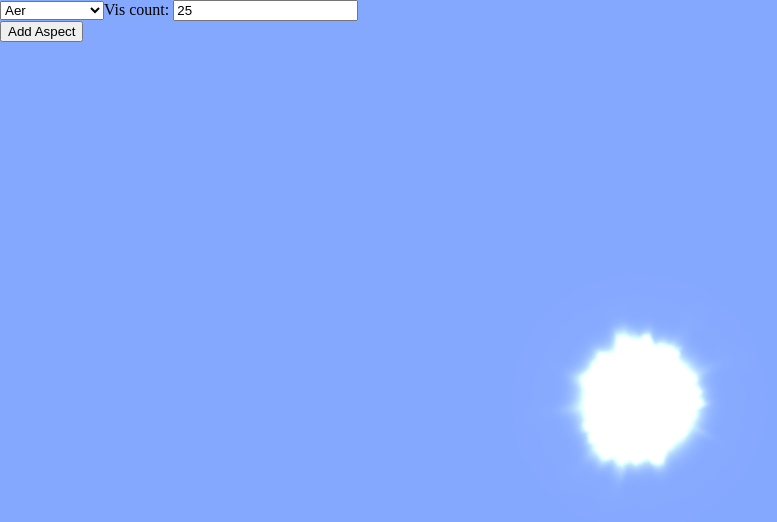
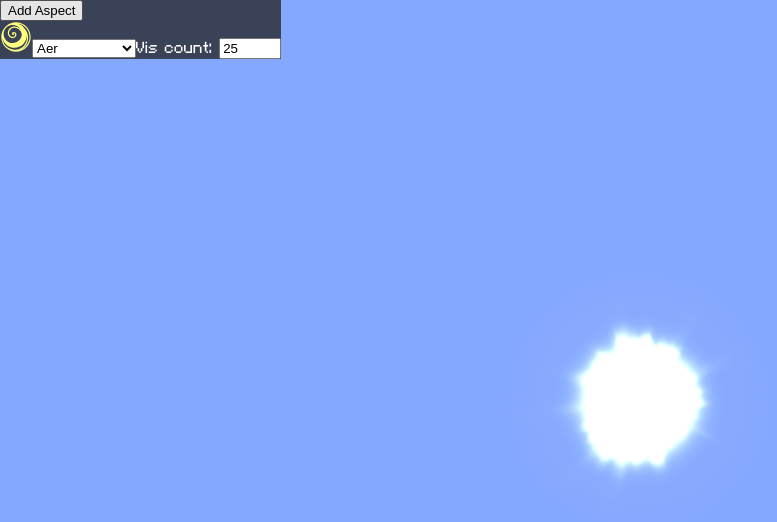
Before and after one commit to DiamondIceNS/diamondicens.github.io, a plain HTML site: page node.html in a window 1280 px wide. Shown: the whole page, without its empty margins (0-777 px from the left). Drawn offline with Linux system fonts and the light colour scheme.

Commit message:
Add styling to the aspect selector menu

```diff
--- a/node.css
+++ b/node.css
@@ -1,3 +1,8 @@
+@font-face {
+    font-family: "Minecraft Regular";
+    src: url("minecraft-regular.otf");
+}
+
 body {
     margin: 0;
 }
@@ -10,3 +15,19 @@ body {
     height: 100vh;
     z-index: -1;
 }
+
+#controls {
+    background: #202020c0;
+    width: max-content;
+    font-family: "Minecraft Regular";
+    color: white;
+}
+
+.aspect-amount {
+    width: 4em;
+}
+
+.aspect-icon {
+    width: 2em;
+    height: 2em;
+}
--- a/node.html
+++ b/node.html
@@ -40,8 +40,9 @@
     </head>
     <body>
         <canvas id="node-canvas" width="640" height="480"></canvas>
-        <div id="aspects">
+        <div id="controls">
+            <button id="btn-add-aspect">Add Aspect</button>
+            <div id="aspects"></div>
         </div>
-        <button id="btn-add-aspect">Add Aspect</button>
     </body>
 </html>
--- a/node.js
+++ b/node.js
@@ -87,6 +87,7 @@ document.addEventListener("DOMContentLoaded", function (event) {
         let container = this.parentNode;
         let i = [...container.parentNode.children].findIndex(x => x === container);
         ASPECT_HALOS[i].aspect = this.value;
+        container.querySelector(".aspect-icon").src = "all-aspects.svg#" + this.value;
     };
 
     function onChangeAspectAmount(event) {
@@ -101,6 +102,7 @@ document.addEventListener("DOMContentLoaded", function (event) {
         let aspectSelect = document.createElement("select");
         let aspectAmount = document.createElement("input");
         let aspectAmountLabel = document.createElement("label");
+        const aspectIcon = document.createElement("img");
 
         /** @type {String[]} */
         let currentAspects = ASPECT_HALOS.reduce((carry, x) => { carry.push(x.aspect); return carry; }, []);
@@ -119,12 +121,15 @@ document.addEventListener("DOMContentLoaded", function (event) {
         aspectContainer.classList.add("aspect");
         aspectSelect.classList.add("aspect-type");
         aspectAmount.classList.add("aspect-amount");
+        aspectIcon.classList.add("aspect-icon");
         aspectAmount.type = "number";
         aspectAmount.value = "25";
         aspectAmount.min = 1;
         aspectAmount.step = 1;
+        aspectIcon.src = "all-aspects.svg#" + defaultSelected;
         aspectAmountLabel.appendChild(document.createTextNode("Vis count: "));
         aspectAmountLabel.appendChild(aspectAmount);
+        aspectContainer.appendChild(aspectIcon);
         aspectContainer.appendChild(aspectSelect);
         aspectContainer.appendChild(aspectAmountLabel);
         aspectContainerList.appendChild(aspectContainer);
```
Also changed, not shown: all-aspects.svg (added), minecraft-regular.otf (added).
